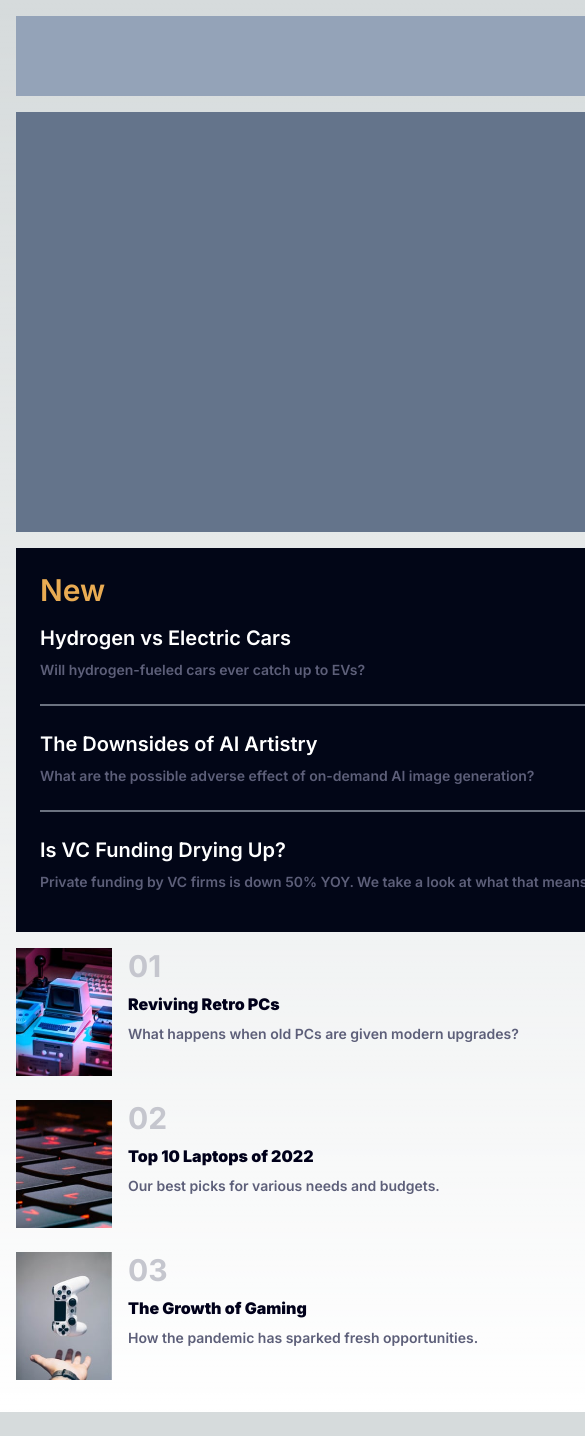
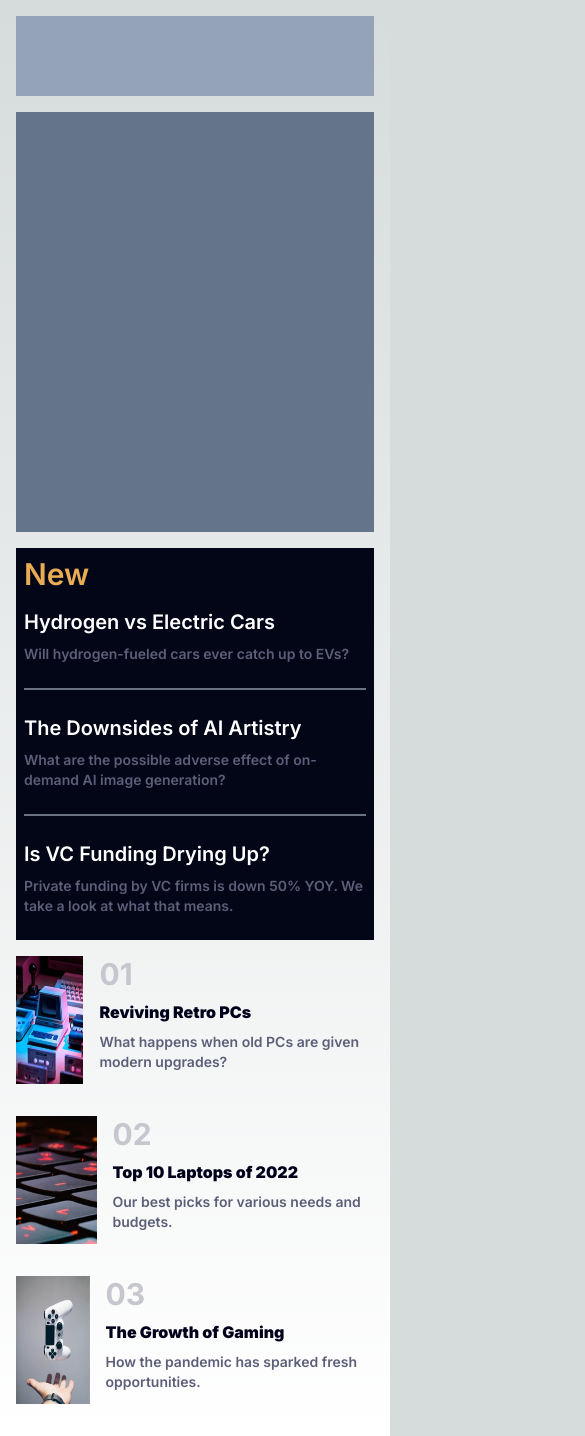
Before and after one commit to osmanyusufakkus/news-homepage-main, a Next.js app in the folder news-homepage/: page / in a window 390 px wide. Shown: the top 1436 px of the page, 585 px wide, since content can reach past the window. Before the commit the page ends 1412 px from the top, so only its background shows below. Built offline with nearby package versions, Linux system fonts and the light colour scheme.

Commit message:
Add responsive design for mobile

```diff
--- a/news-homepage/src/app/page.tsx
+++ b/news-homepage/src/app/page.tsx
@@ -6,11 +6,11 @@ import WebHeader from "@/components/WebHeader";
 
 export default function Home() {
   return (
-    <main className="mx-auto p-4 w-[1440px]">
+    <main className="mx-auto p-4 max-w-[480px] mb:max-w-[1440px] ">
 
       <WebHeader/>
       <div className='grid grid-cols-12 gap-4 my-4'>
-        <div className='col-span-12 md:col-span-8 w-100 h-[420px] bg-slate-500'></div>
+        <div className='col-span-12 mb:col-span-8 h-[420px] bg-slate-500'></div>
         <NewsContainer/>
       </div>
         <MostViewedContainer/>
--- a/news-homepage/src/components/MostViewedContainer.tsx
+++ b/news-homepage/src/components/MostViewedContainer.tsx
@@ -6,7 +6,7 @@ type Props = {}
 
 export default function MostViewedContainer({}: Props) {
   return (
-    <div className='grid grid-cols-12 gap-2' >
+    <div className='grid grid-cols-12 gap-4' >
         <MostViewedNewItem imagename='/image-retro-pcs.jpg'
         newsNumber='01' header='Reviving Retro PCs' brief='What happens when old PCs are given modern upgrades?'/>
         <MostViewedNewItem imagename='/image-top-laptops.jpg'
--- a/news-homepage/src/components/MostViewedNewItem.tsx
+++ b/news-homepage/src/components/MostViewedNewItem.tsx
@@ -11,7 +11,7 @@ type Props = {
 
 export default function MostViewedNewItem(props: Props) {
   return (
-    <div className='flex flex-row col-span-12 md:col-span-4 w-100 h-36 gap-4'>
+    <div className='flex flex-row col-span-12 mb:col-span-4 w-100 h-36 gap-4'>
         <Images imagename={props.imagename}/>
         <MostViewedNews newsNumber={props.newsNumber} header={props.header} brief={props.brief}/>
     </div>
--- a/news-homepage/src/components/NewsContainer.tsx
+++ b/news-homepage/src/components/NewsContainer.tsx
@@ -3,7 +3,7 @@ import News from './News'
 
 export default function NewsContainer() {
   return (
-    <div className='col-span-12 md:col-span-4 w-100 bg-slate-950 p-6'>
+    <div className='col-span-12 mb:col-span-4 bg-slate-950 p-2 mb:p-6'>
       <span className='text-3xl text-primary-softOrange font-semibold my-4'>New</span>
       <News title="Hydrogen vs Electric Cars" content='Will hydrogen-fueled cars ever catch up to EVs?'/>
       <hr className='bg-gray-500 border-none h-[2px] my-6' />
```
